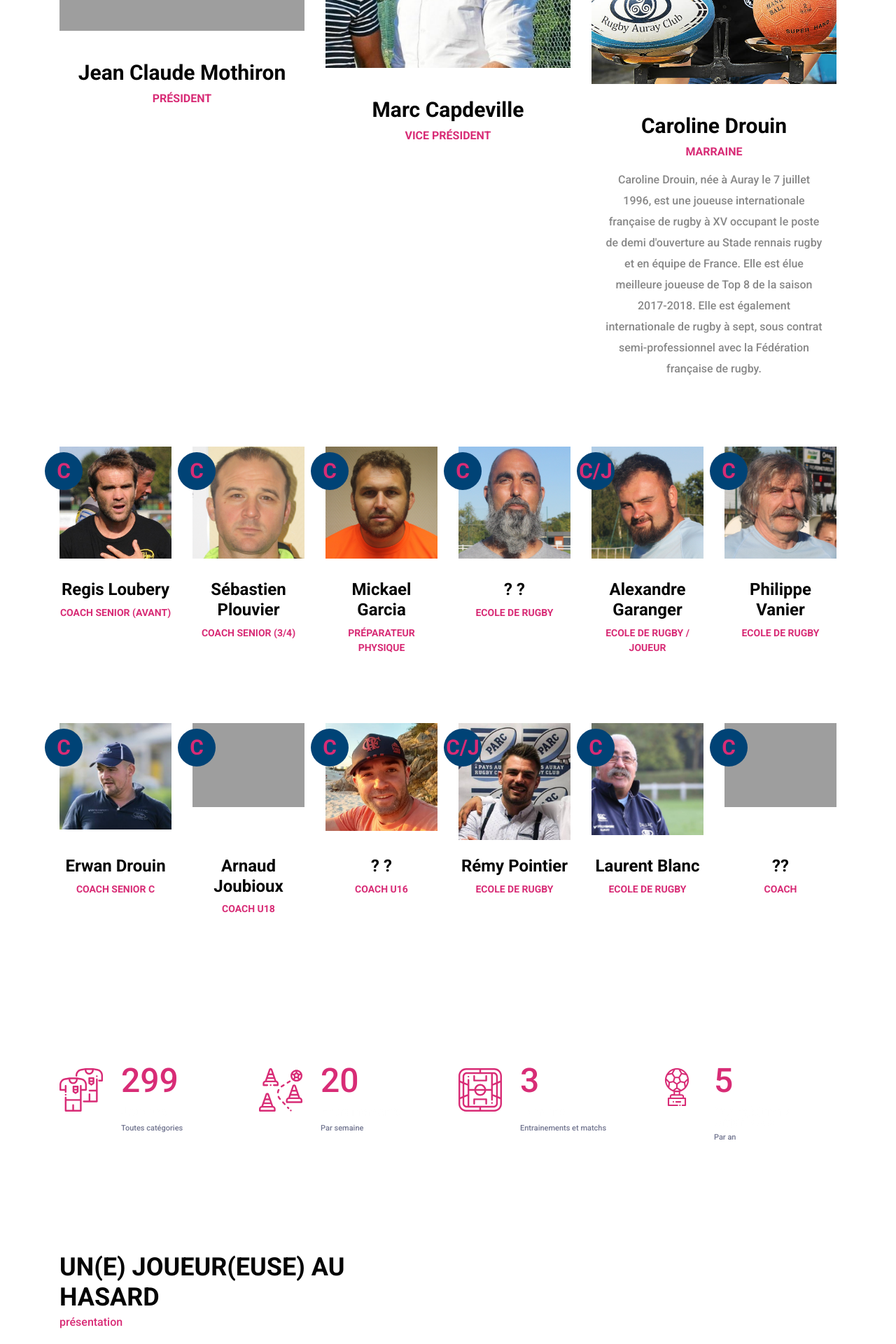
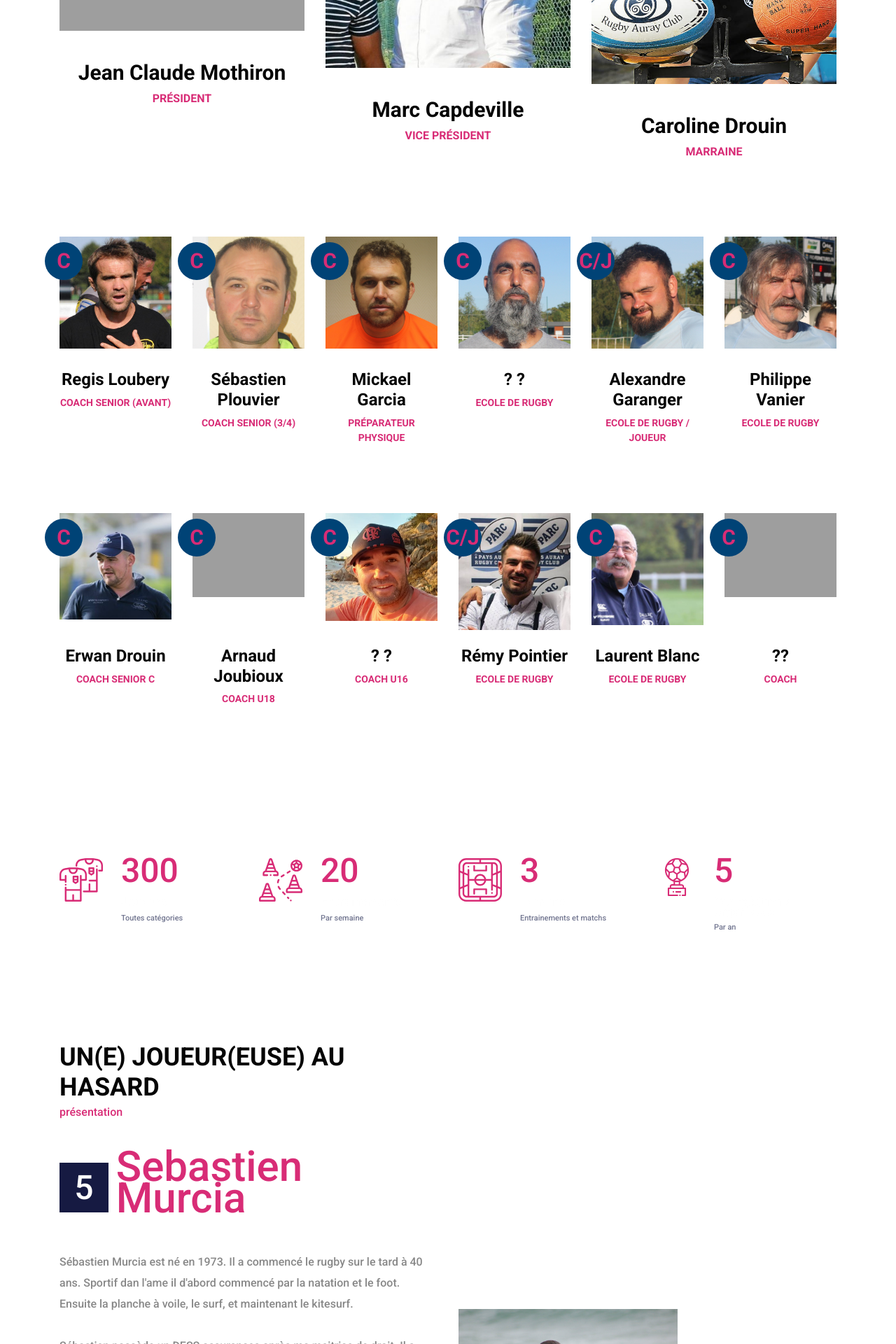
Before and after one commit to LeCastorFou/PARCweb, a Flask app: page / in a window 1280 px wide. Shown: the part 1686-3606 px from the top of the page at 70% size. Run offline with Flask 2, Linux system fonts and the light colour scheme; data comes from the database, SQL or seed files in the repository; some libraries are stand-ins or nearby versions; grey boxes are pictures that could not be loaded.

Commit message:
no descr marraine

```diff
--- a/PARC/templates/index.html
+++ b/PARC/templates/index.html
@@ -232,8 +232,7 @@
 							<div class="team_large_name"><a href="#">Caroline Drouin</a></div>
 							<div class="team_large_title">Marraine</div>
 							<div class="team_large_text">
-								<p>Caroline Drouin, née à Auray le 7 juillet 1996, est une joueuse internationale française de rugby à XV occupant le poste de demi d'ouverture au Stade rennais
-									rugby et en équipe de France. Elle est élue meilleure joueuse de Top 8 de la saison 2017-2018. Elle est également internationale de rugby à sept, sous contrat semi-professionnel avec la Fédération française de rugby.</p>
+								<p></p>
 							</div>
 
 						</div>
```
